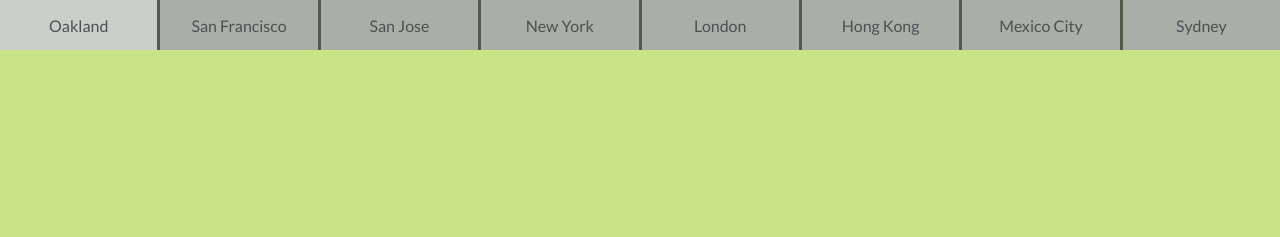
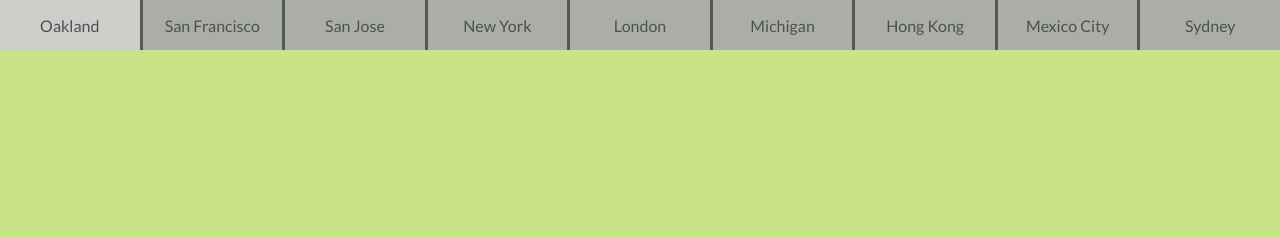
Before and after one commit to oxleberry/smooth-scroll, a plain HTML site: page index.html in a window 1280 px wide. Shown: the top 237 px of the page. Drawn offline with Linux system fonts and the light colour scheme; no server answers.

Commit message:
added Michigan

```diff
--- a/app/citiesList.js
+++ b/app/citiesList.js
@@ -22,7 +22,8 @@ const citiesList = [
     boxClass: 'box3',
     timeZone: 'America/Los_Angeles',
     clock: '',
-    weatherId: 5392171
+    weatherId: 5397777
+    // weatherId: 5392171
   },
   {
     name: 'New York',
@@ -39,6 +40,14 @@ const citiesList = [
     timeZone: 'Europe/London',
     clock: '',
     weatherId: 2643743
+  },
+  {
+    name: 'Michigan',
+    id: 'mic',
+    boxClass: 'box3',
+    timeZone: 'America/New_York',
+    clock: '',
+    weatherId: 5011908
   },
   {
     name: 'Hong Kong',
--- a/index.html
+++ b/index.html
@@ -49,6 +49,11 @@
           data-scroll="lon">
           <li>London</li>
         </a>
+        <a href="#mic"
+          class="scrollLink"
+          data-scroll="mic">
+          <li>Michigan</li>
+        </a>
         <a href="#hk"
           class="scrollLink"
           data-scroll="hk">
```
